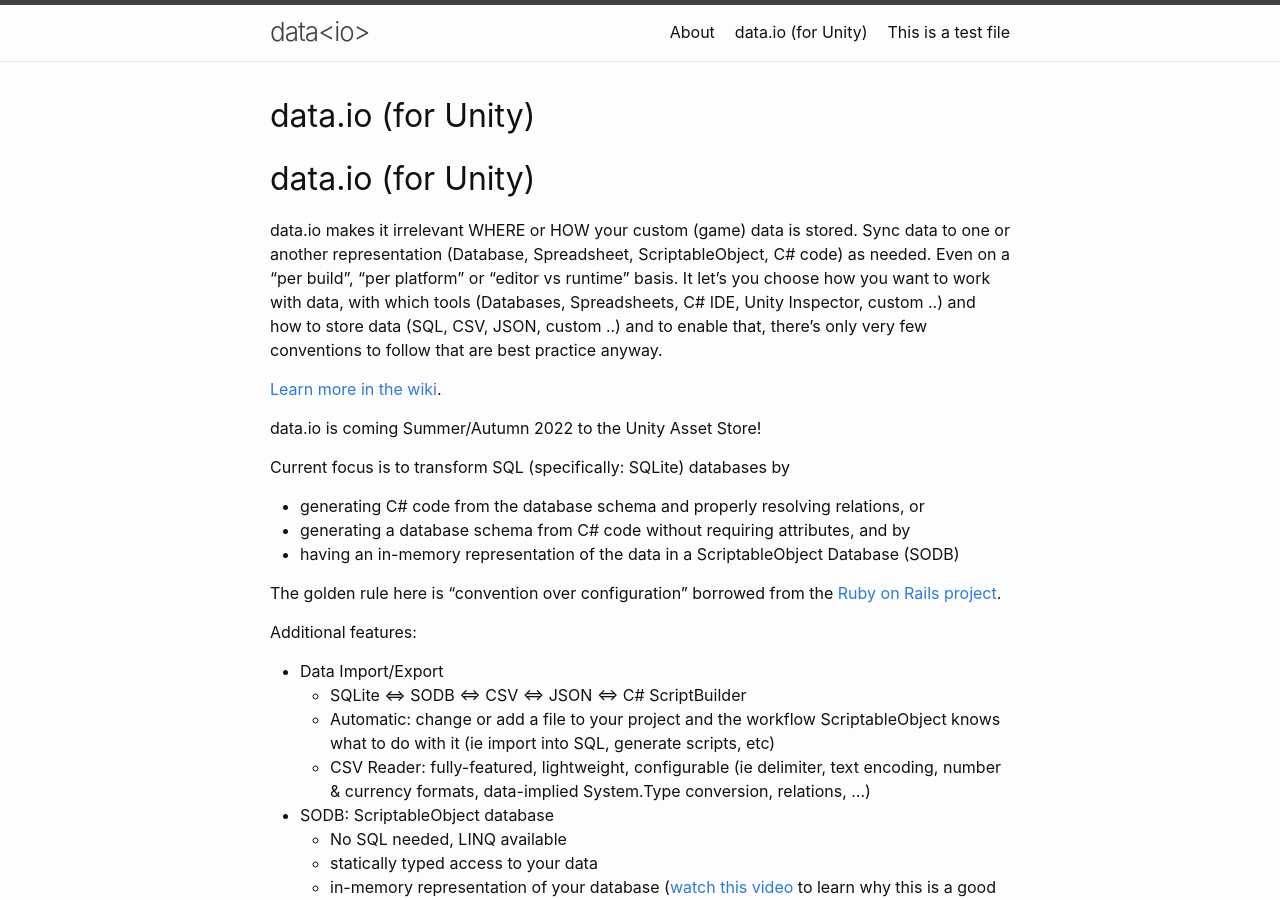
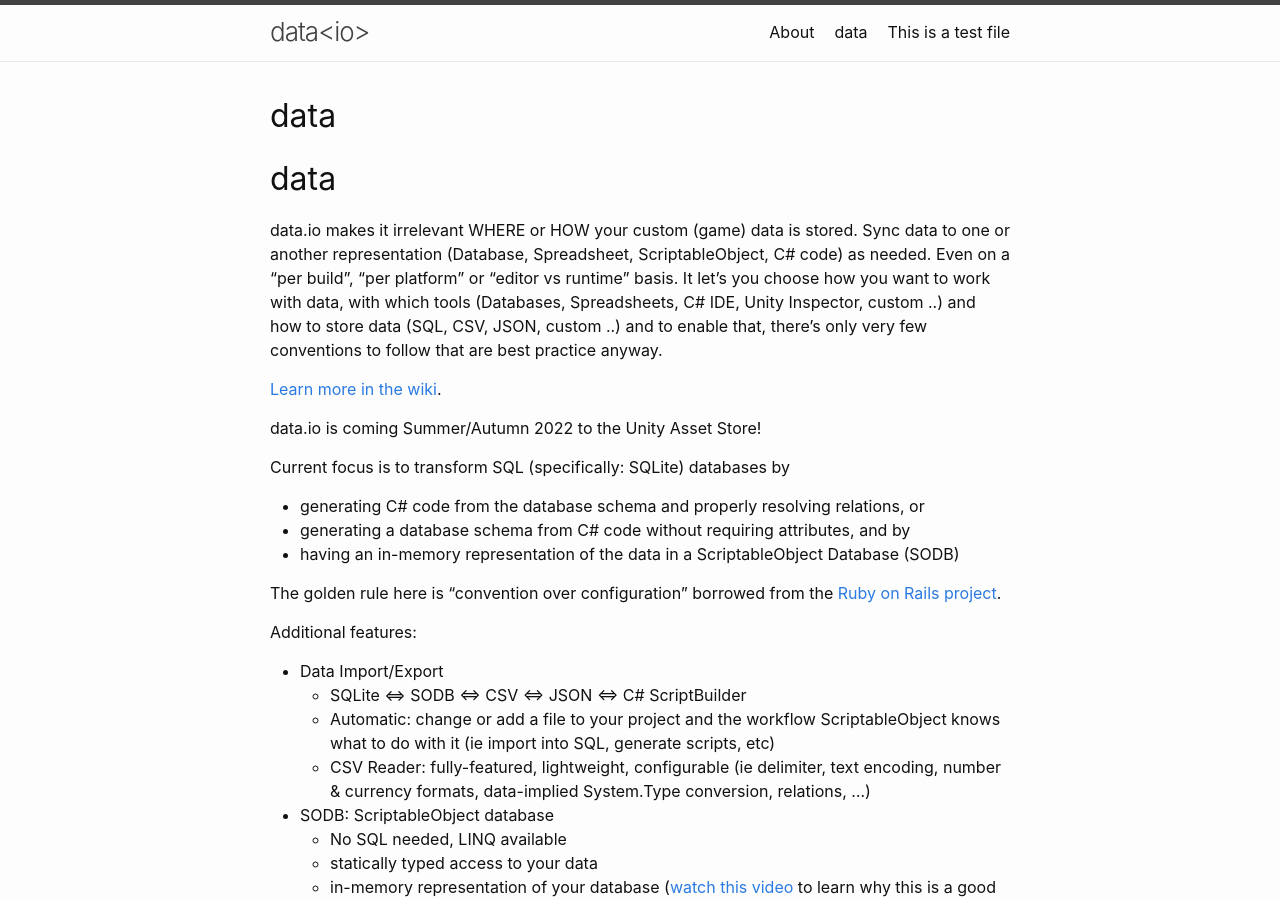
Before and after one commit to CodeSmile-0000011110110111/data.io-home, a Jekyll site: the page built from index.md, in a window 1280 px wide and 900 px high. Built offline with Jekyll 4.4.1, drawn with Linux system fonts in a browser that asks for light colours; our own code applies the rules of GitHub Pages for plain Markdown files.

Commit message:
Update index.md

```diff
--- a/index.md
+++ b/index.md
@@ -1,4 +1,4 @@
-# data.io (for Unity)
+# data<io>
 
 data.io makes it irrelevant WHERE or HOW your custom (game) data is stored. Sync data to one or another representation (Database, Spreadsheet, ScriptableObject, C# code) as needed. Even on a "per build", "per platform" or "editor vs runtime" basis. It let's you choose how you want to work with data, with which tools (Databases, Spreadsheets, C# IDE, Unity Inspector, custom ..) and how to store data (SQL, CSV, JSON, custom ..) and to enable that, there's only very few conventions to follow that are best practice anyway.
 
```
